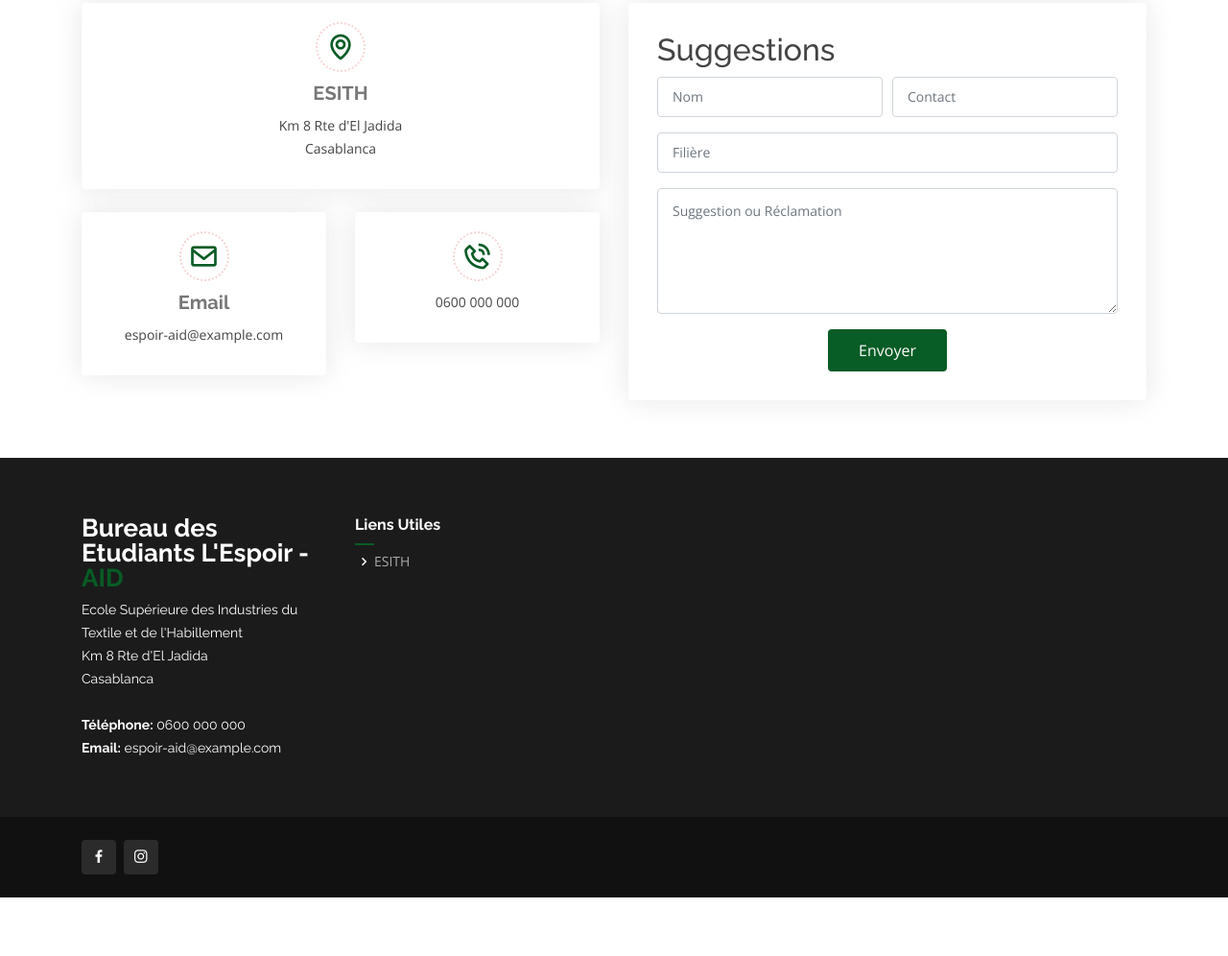
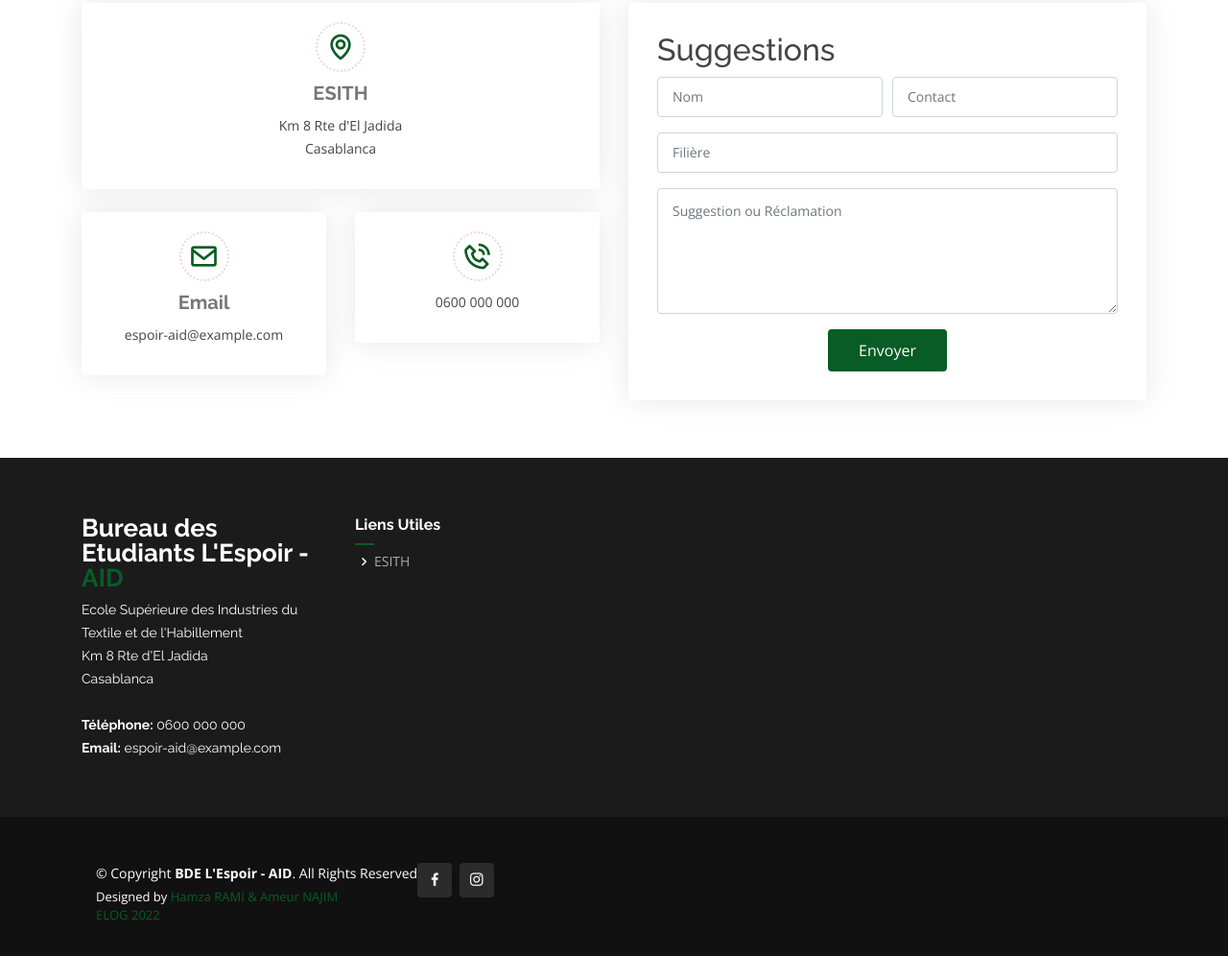
Before and after one commit to hamzarami/espoir, a plain HTML site: page index.html in a window 1280 px wide. Shown: the part 5072-6068 px from the top of the page at 96% size. Before the commit the page ends 6007 px from the top, so only its background shows below. Drawn offline with nearby package versions, Linux system fonts and the light colour scheme; animation ran at ten frames a second.

Commit message:
Update index.html

```diff
--- a/index.html
+++ b/index.html
@@ -704,6 +704,17 @@ ELOG 2022
     <div class="container d-md-flex py-4">
 
       <div class="mr-md-auto text-center text-md-left">
+    <div class="container d-md-flex py-4">
+
+      <div class="mr-md-auto text-center text-md-left">
+        <div class="copyright">
+          &copy; Copyright <strong><span>BDE L'Espoir - AID</span></strong>. All Rights Reserved
+        </div>
+        <div class="credits">
+
+          Designed by <a href="https://bootstrapmade.com/">Hamza RAMI & Ameur NAJIM <br>ELOG 2022</br></a>
+        </div>
+      </div>
 
       <div class="social-links text-center text-md-right pt-3 pt-md-0">
         <a href="https://www.facebook.com/BDEespoirAID" class="facebook"><i class="bx bxl-facebook"></i></a>
```
